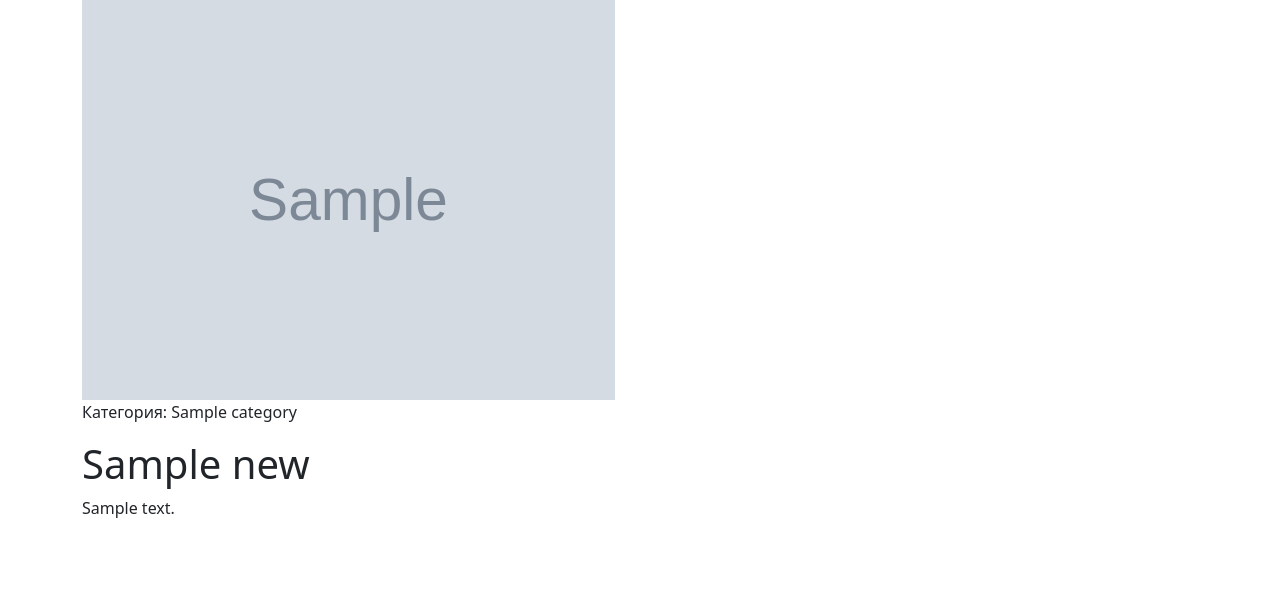
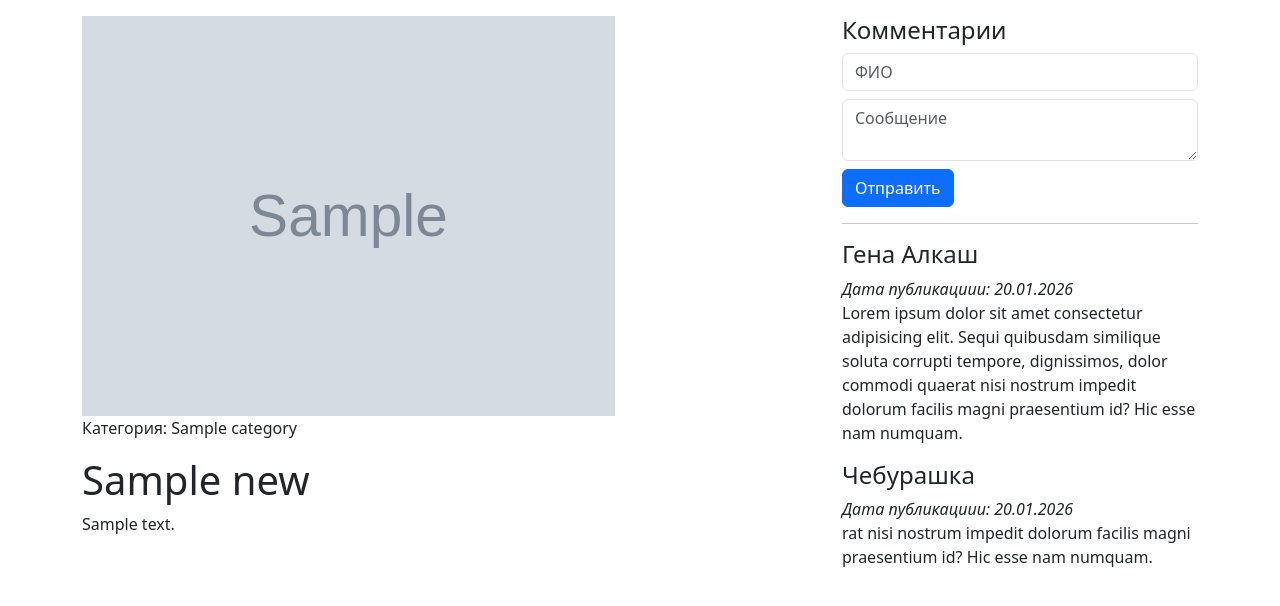
Before and after one commit to edzen12/djangoFirst-2-24, a Django app: a page that uses templates/single-page.html in a window 1280 px wide. Shown: the part 56-662 px from the top of the page. Run offline with Django 4.2, Linux system fonts and the light colour scheme; tables that the repository leaves empty hold one stand-in row (values such as "Sample post"); grey boxes marked "Sample" are stand-in pictures; some libraries are stand-ins or nearby versions.

Commit message:
comment part 1

```diff
--- a/news/models.py
+++ b/news/models.py
@@ -39,3 +39,17 @@ class AboutPage(models.Model):
 
     class Meta:
         verbose_name_plural = 'О нас'
+
+
+class Comment(models.Model):
+    news=models.ForeignKey(News, models.CASCADE)
+    name = models.CharField(verbose_name="ФИО", max_length=100)
+    text = models.TextField(verbose_name="Комментарии")
+    created_at = models.DateTimeField(auto_now_add=True)
+
+    def __str__(self):
+        return self.name
+
+    class Meta:
+        verbose_name_plural = 'Комментарии'
+        verbose_name = 'коммент'
--- a/templates/single-page.html
+++ b/templates/single-page.html
@@ -1,10 +1,41 @@
 {% extends "base.html" %}
 
 {% block content %}
-<div class="container">
-    <img height="400px" src="{{news.image.url}}" alt="">
-    <p>Категория: {{news.category}}</p>
-    <h1>{{news.title}}</h1>
-    <p>{{news.description|safe}}</p>
+<div class="container mt-3">
+    <div class="row">
+        <!-- col -->
+        <div class="col-lg-8">
+            <img height="400px" src="{{news.image.url}}" alt="">
+            <p>Категория: {{news.category}}</p>
+            <h1>{{news.title}}</h1>
+            <p>{{news.description|safe}}</p>
+        </div>
+        <!-- col -->
+        <div class="col-lg-4">
+            <h4>Комментарии</h4>
+            <form method="POST">
+                <input class="form-control mt-2" type="text" placeholder="ФИО">
+                <textarea class="form-control mt-2" name="" id="" placeholder="Сообщение"></textarea>
+                <button class="btn btn-primary mt-2" type="submit">Отправить</button>
+            </form>
+            <hr>
+            <div class="comments">
+                <div class="comment">
+                    <h4>Гена Алкаш</h4>
+                    <p>
+                        <i>Дата публикациии: 20.01.2026</i>
+                        <br>
+                        Lorem ipsum dolor sit amet consectetur adipisicing elit. Sequi quibusdam similique soluta corrupti tempore, dignissimos, dolor commodi quaerat nisi nostrum impedit dolorum facilis magni praesentium id? Hic esse nam numquam.</p>
+                </div>
+                <div class="comment">
+                    <h4>Чебурашка </h4>
+                    <p>
+                        <i>Дата публикациии: 20.01.2026</i>
+                        <br> rat nisi nostrum impedit dolorum facilis magni praesentium id? Hic esse nam numquam.</p>
+                </div>
+            </div>
+        </div>
+        <!-- col -->
+    </div>
 </div>
 {% endblock content %}
```
